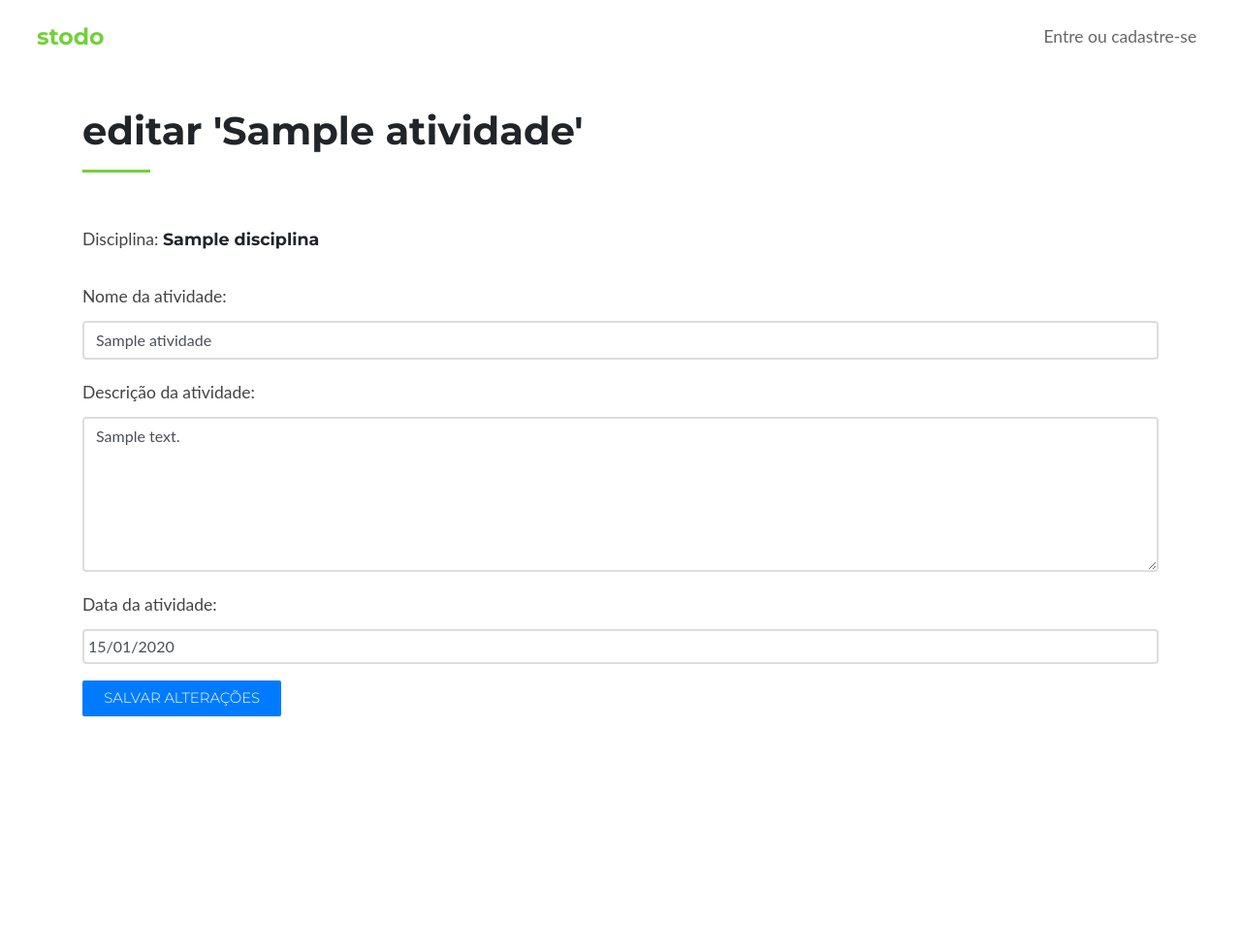
After one commit to desk467/agregador-back, a Flask app: page /atividade/1/editar in a window 1280 px wide. The commit adds this page. Shown: the top 979 px of the page at 97% size. Run offline with Flask 2, Linux system fonts and the light colour scheme; tables that the repository leaves empty hold one stand-in row (values such as "Sample post"); some libraries are stand-ins or nearby versions.

Commit message:
professor_controller completo

```diff
--- a/controllers/professor_controller.py
+++ b/controllers/professor_controller.py
@@ -78,6 +78,66 @@ def pagina_criar_atividade(id_disciplina):
         return render_template('erros/404.html'), 404
 
 
+@app.route('/disciplina/<id_disciplina>/excluir')
+@injetar_professor
+def excluir_disciplina(professor, id_disciplina):
+    # Primeiro verificar se o usuário atual é o dono da disciplina
+    # Se for, pode excluir
+    # Se não, lança 400
+    try:
+        disciplina = Disciplina.get(Disciplina.id == id_disciplina)
+
+        if disciplina.professor == professor:
+            Atividade.delete().where(Atividade.disciplina == disciplina).execute()
+            disciplina.delete_instance()
+
+            flash('Disciplina <strong>{disciplina}</strong> removida com sucesso!'.format(
+                disciplina=disciplina.nome))
+            return redirect(url_for('pagina_disciplinas'))
+        else:
+            return render_template('/erros/401.html'), 401
+    except Disciplina.DoesNotExist:
+        return render_template('/erros/404.html'), 404
+
+
+@app.route('/disciplina/<id_disciplina>/editar')
+def pagina_editar_disciplina(id_disciplina):
+    try:
+        disciplina = Disciplina.get(Disciplina.id == id_disciplina)
+
+        return render_template('professor/editar_disciplina.html', disciplina=disciplina)
+    except Disciplina.DoesNotExist:
+        return render_template('erros/404.html'), 404
+
+
+@app.route('/disciplina/<id_disciplina>/editar', methods=['POST'])
+@injetar_professor
+def editar_disciplina(professor, id_disciplina):
+    try:
+        disciplina = Disciplina.get(Disciplina.id == id_disciplina)
+
+        if disciplina.professor == professor:
+            erros = campos_presentes_na_requisicao('nome descricao')
+
+            if erros:
+                return render_template('professor/editar_disciplina.html', erros=erros, disciplina=disciplina), 400
+
+            nome = request.form.get('nome')
+            descricao = request.form.get('descricao')
+
+            disciplina.nome = nome
+            disciplina.descricao = descricao
+
+            disciplina.save()
+
+            flash('Edição concluída com sucesso!')
+            return redirect(url_for('pagina_disciplinas'))
+        else:
+            return render_template('erros/401.html'), 401
+    except Disciplina.DoesNotExist:
+        return render_template('erros/404.html'), 404
+
+
 @app.route('/disciplina/<id_disciplina>/atividade/criar', methods=['POST'])
 def criar_atividade(id_disciplina):
     erros = campos_presentes_na_requisicao('nome descricao data')
@@ -92,10 +152,11 @@ def criar_atividade(id_disciplina):
     atividade = Atividade.create(
         nome=nome, descricao=descricao, data=data, disciplina_id=id_disciplina)
 
-    flash('Atividade {atividade} criada com sucesso.'.format(
+    flash('Atividade <strong>{atividade}</strong> criada com sucesso.'.format(
         atividade=atividade.nome))
 
-    return redirect(url_for('pagina_disciplinas'))
+    return redirect(url_for('pagina_disciplinas', id_disciplina=id_disciplina))
+
 
 @app.route('/atividade/<id_atividade>')
 def pagina_atividade(id_atividade):
@@ -107,3 +168,63 @@ def pagina_atividade(id_atividade):
         return render_template('disciplina/pagina_atividade.html', atividade=atividade)
     except Atividade.DoesNotExist:
         return render_template('erros/404.html'), 404
+
+@app.route('/atividade/<id_atividade>/editar')
+def pagina_editar_atividade(id_atividade):
+    try:
+        atividade = Atividade.get(Atividade.id == id_atividade)
+        atividade = model_to_dict(atividade)
+        atividade['data'] = atividade['data'].strftime('%d/%m/%Y')
+
+        return render_template('disciplina/editar_atividade.html', atividade=atividade)
+    except Atividade.DoesNotExist:
+        return render_template('erros/404.html'), 404
+
+@app.route('/atividade/<id_atividade>/editar', methods=['POST'])
+@injetar_professor
+def editar_atividade(professor, id_atividade):
+    try:
+        atividade = Atividade.get(Atividade.id == id_atividade)
+
+        if atividade.disciplina.professor == professor:
+            erros = campos_presentes_na_requisicao('nome data descricao')
+
+            if erros:
+                return render_template('professor/editar_atividade.html', erros=erros, atividade=atividade), 400
+
+            nome = request.form.get('nome')
+            descricao = request.form.get('descricao')
+            data = request.form.get('data')
+
+            atividade.nome = nome
+            atividade.descricao = descricao
+            atividade.data = datetime.strptime(data, '%d/%m/%Y')
+
+            atividade.save()
+
+            flash('Edição concluída com sucesso!')
+            return redirect(url_for('pagina_disciplina', id_disciplina=atividade.disciplina.id))
+        else:
+            return render_template('erros/401.html'), 401
+    except atividade.DoesNotExist:
+        return render_template('erros/404.html'), 404
+
+@app.route('/atividade/<id_atividade>/excluir')
+@injetar_professor
+def excluir_atividade(professor, id_atividade):
+    # Primeiro verificar se o usuário atual é o dono da atividade
+    # Se for, pode excluir
+    # Se não, lança 400
+
+    try:
+        atividade = Atividade.get(Atividade.id == id_atividade)
+
+        if atividade.disciplina.professor == professor:
+            atividade.delete_instance()
+            flash('Atividade <strong>{atividade}</strong> removida com sucesso!'.format(
+                atividade=atividade.nome))
+            return redirect(url_for('pagina_disciplina', id_disciplina=atividade.disciplina.id))
+        else:
+            return render_template('/erros/401.html'), 401
+    except Atividade.DoesNotExist:
+        return render_template('/erros/404.html'), 404
--- a/templates/disciplina/criar_atividade.html
+++ b/templates/disciplina/criar_atividade.html
@@ -30,10 +30,10 @@
 
     <div class="form-group">
         <label for="data">Data da atividade:</label>
-        <input name="data" data-provide="datepicker" class="form-control datepicker data">
+        <input placeholder="Ex.: 07/02/2018" name="data" data-provide="datepicker" class="form-control datepicker data">
     </div>
 
-    <input placeholder="Ex.: 07/02/2018" type="submit" value="Criar atividade" class="btn btn-primary">
+    <input type="submit" value="Criar atividade" class="btn btn-primary">
 </form>
 
 {% endblock %}
--- /dev/null
+++ b/templates/disciplina/editar_atividade.html
@@ -0,0 +1,38 @@
+{% extends 'template/index.html' %}
+
+{% block content %}
+
+<h1>editar '{{atividade.nome}}'</h1>
+<hr class="linha-verde">
+
+{% if erros %}
+    <h3>Ocorreu um erro ao editar a atividade.</h3>
+    {% include 'template/banner_erros.html' %}
+{% endif %}
+
+<br>
+
+<form method="POST">
+    <div class="form-group">
+        <label for="disciplina">Disciplina:</label>
+        <strong>{{ atividade.disciplina.nome }}</strong>
+    </div>
+
+    <div class="form-group">
+        <label for="nome">Nome da atividade:</label>
+        <input name="nome" type="text" class="form-control" placeholder="Ex.: Trabalho sobre Padrões de Projeto" value="{{atividade.nome}}">
+    </div>
+    <div class="form-group">
+        <label for="descricao">Descrição da atividade:</label>
+        <textarea rows="6" name="descricao" class="form-control" placeholder="Faça um breve resumo sobre a atividade.">{{atividade.descricao}}</textarea>
+    </div>
+
+    <div class="form-group">
+        <label for="data">Data da atividade:</label>
+        <input value="{{atividade.data}}" placeholder="Ex.: 07/02/2018" name="data" data-provide="datepicker" class="form-control datepicker data">
+    </div>
+
+    <input type="submit" value="Salvar alterações" class="btn btn-primary">
+</form>
+
+{% endblock %}
--- a/templates/professor/pagina_disciplina.html
+++ b/templates/professor/pagina_disciplina.html
@@ -9,9 +9,9 @@
         </div>
 
         <div class="col-md-2">
-            <a href="/disciplina/criar" class="btn btn-primary">Criar nova atividade</a>
-            <div class="btn">Editar disciplina</div>
-            <div class="btn text-danger">Excluir disciplina</div>
+            <a href="/disciplina/{{disciplina.id}}/atividade/criar" class="btn btn-primary">Criar nova atividade</a>
+            <a href="/disciplina/{{disciplina.id}}/editar" class="btn">Editar disciplina</a>
+            <a href="/disciplina/{{disciplina.id}}/excluir" class="btn text-danger">Excluir disciplina</a>
         </div>
     </div>
     <h3>{{ disciplina.descricao }}</h3>
--- a/templates/template/index.html
+++ b/templates/template/index.html
@@ -20,7 +20,7 @@
         {% with mensagens = get_flashed_messages() %}
         {% if mensagens %}
             {% for mensagem in mensagens %}
-                <div class="alert alert-success">{{ mensagem }}</div>
+                <div class="alert alert-success">{{ mensagem | safe }}</div>
             {% endfor %}
         {% endif %}
         {% endwith %}
--- a/templates/usuario/area_professor.html
+++ b/templates/usuario/area_professor.html
@@ -3,4 +3,7 @@
         <h3 class="negrito">Suas disciplinas</h3>
         {% include 'professor/_disciplinas.html' %}
     </div>
+    <div class="col-md-2">
+        <a href="/disciplina/criar" class="btn btn-primary">criar nova disciplina</a>
+    </div>
 </div>
```
Also changed, not shown: templates/disciplina/_atividades.html (+8 -3 lines), templates/erros/401.html (added, +8 -0 lines), templates/professor/editar_disciplina.html (added, +32 -0 lines).
